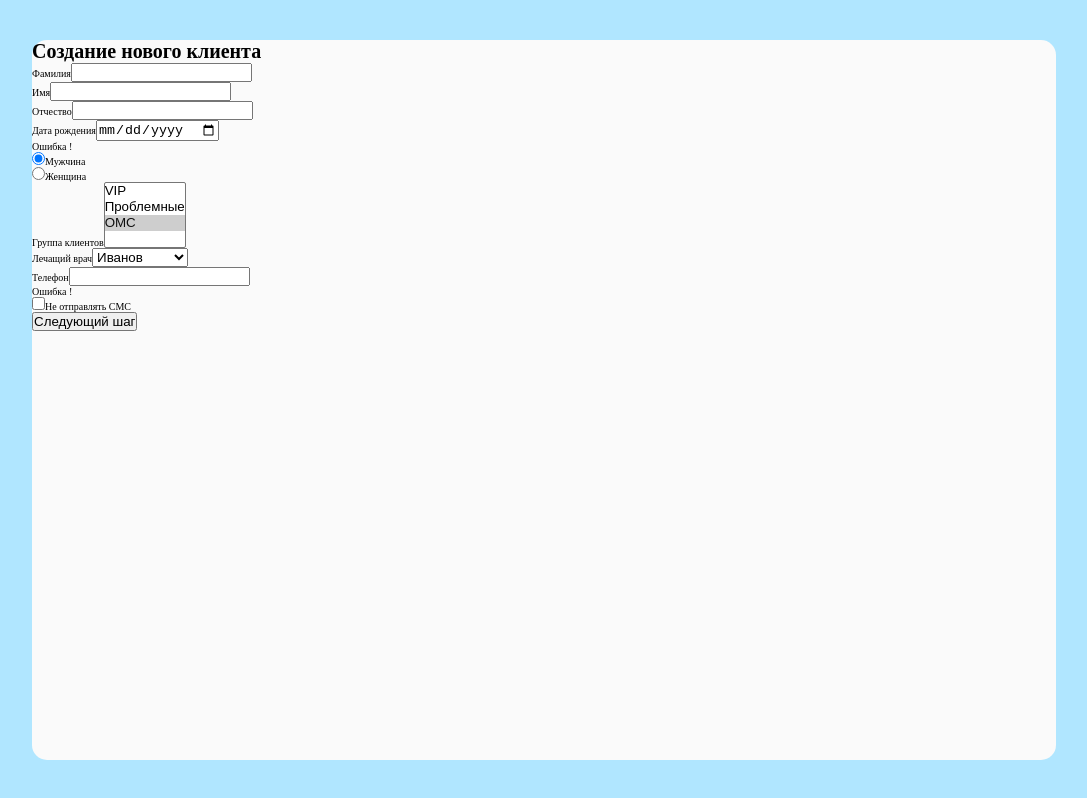
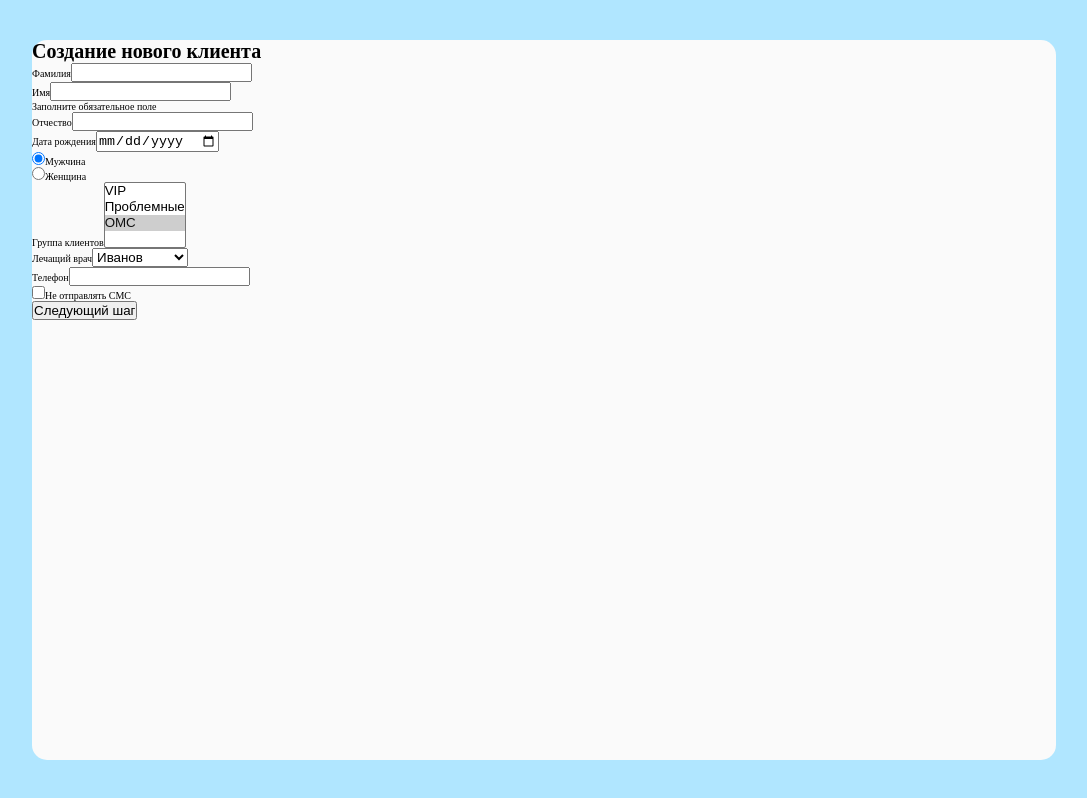
Before and after one commit to ezmade/registration-form-vuejs, a Vue app: page / in a window 1280 px wide. Shown: the whole page, without its empty margins (96-1183 px from the left). Built offline with nearby package versions, Linux system fonts and the light colour scheme.

Commit message:
Добавлена библиотека Vuelidate

```diff
--- a/package.json
+++ b/package.json
@@ -8,6 +8,8 @@
     "lint": "vue-cli-service lint"
   },
   "dependencies": {
+    "@vuelidate/core": "^2.0.0-alpha.24",
+    "@vuelidate/validators": "^2.0.0-alpha.21",
     "core-js": "^3.6.5",
     "vue": "^3.0.0",
     "vuelidate": "^0.7.6"
--- a/src/components/RegistrationForm.vue
+++ b/src/components/RegistrationForm.vue
@@ -11,6 +11,7 @@
             <div class="input-field" id="first-name-input-field">
                 <label class="field-label">Имя</label>
                 <input type="text" id="first-name-input" class="input-field-box" v-model.trim="form.first_name">
+                <p class="error" v-if="!v$.form.first_name.$dirty && v$.form.first_name.$invalid">Заполните обязательное поле</p>
             </div>
 
             <div class="input-field" id="third-name-input-field">
@@ -21,7 +22,6 @@
             <div class="input-field" id="birthday-input-field">
                 <label class="field-label">Дата рождения</label>
                 <input type="date" id="birthday-input" class="input-field-box" v-model.trim="form.birthday">
-                <p class="invalid-feedbalck">Ошибка !</p>
             </div>
 
             <div class="radio-select-field" id="gender-select-field">
@@ -62,7 +62,6 @@
             <div class="input-field" id="phone-input-field">
                 <label class="field-label">Телефон</label>
                 <input type="number" id="phone-input" class="input-field-box" v-model.trim="form.phone">
-                <p class="invalid-feedbalck">Ошибка !</p>
             </div>
 
             <div class="input-field" id="check-input-field">
@@ -70,7 +69,7 @@
                 <label class="field-label" for="send-message">Не отправлять СМС</label>
             </div>
 
-            <button @click="nextStep()" type="button" class="btn">Следующий шаг</button>
+            <button type="submit" class="btn">Следующий шаг</button>
         </div>
 
         <div class="step" v-show="form.step === 2">
@@ -143,7 +142,6 @@
             <div class="input-field" id="document-date-field">
                 <label class="field-label">Дата выдачи</label>
                 <input type="date" id="document-date-input" class="input-field-box" v-model.trim="form.document_date">
-                <p class="invalid-feedbalck">Ошибка !</p>
             </div>
 
             <button @click="previousStep()" type="button" class="btn">Предыдущий шаг</button>
@@ -153,9 +151,13 @@
 </template>
 
 <script>
+    import { useVuelidate } from '@vuelidate/core'
+    import { required } from '@vuelidate/validators'
 
     export default {
-        name: 'RegistrationForm',
+        setup() {
+            return { v$: useVuelidate() }
+        },
         data() {
             return {
                 form: {
@@ -236,8 +238,16 @@
             },
 
             handleSubmit() {
-                console.log('Submitted');
+                this.v$.form.$touch
             }
         },
+
+        validations() {
+            return {
+                form: {
+                    first_name: { required }
+                }
+            }
+        }
     }
 </script>
```
Also changed, not shown: src/assets/logo.png (deleted), 1 other file (tests, documents, lock files or other folders).
